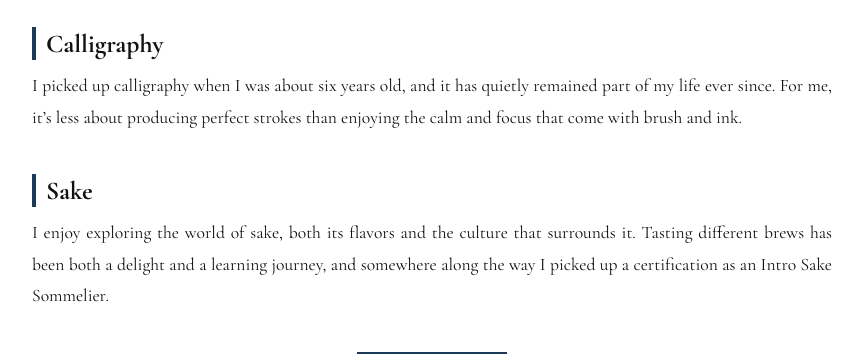
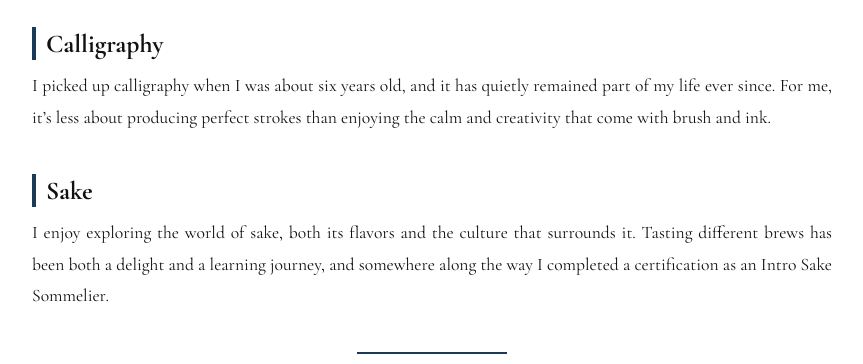
Before and after one commit to aileencluo/aileencluo.github.io, a Jekyll site: the page built from trivia.md, in a window 1280 px wide. Shown: the part 273-637 px from the top of the page, without its empty margins (208-1071 px from the left). Built offline with Jekyll 4.4.1, drawn with Linux system fonts in a browser that asks for light colours.

Commit message:
Update trivia.md

```diff
--- a/trivia.md
+++ b/trivia.md
@@ -8,14 +8,14 @@ title: Trivia
 <!-- ===== Calligraphy ===== -->
 <h2 id="calligraphy" style="font-size:1.6em; margin-top:40px; border-left:4px solid #1B3A57; padding-left:10px;">Calligraphy</h2>
 <p>
-  I picked up calligraphy when I was about six years old, and it has quietly remained part of my life ever since. For me, it’s less about producing perfect strokes than enjoying the calm and focus that come with brush and ink.
+  I picked up calligraphy when I was about six years old, and it has quietly remained part of my life ever since. For me, it’s less about producing perfect strokes than enjoying the calm and creativity that come with brush and ink.
 </p>
 
 
 <!-- ===== Sake ===== -->
 <h2 id="sake" style="font-size:1.6em; margin-top:40px; border-left:4px solid #1B3A57; padding-left:10px;">Sake</h2>
 <p>
-  I enjoy exploring the world of sake, both its flavors and the culture that surrounds it. Tasting different brews has been both a delight and a learning journey, and somewhere along the way I picked up a certification as an Intro Sake Sommelier.
+  I enjoy exploring the world of sake, both its flavors and the culture that surrounds it. Tasting different brews has been both a delight and a learning journey, and somewhere along the way I completed a certification as an Intro Sake Sommelier.
 </p>
 
 <div class="divider"></div>
```
